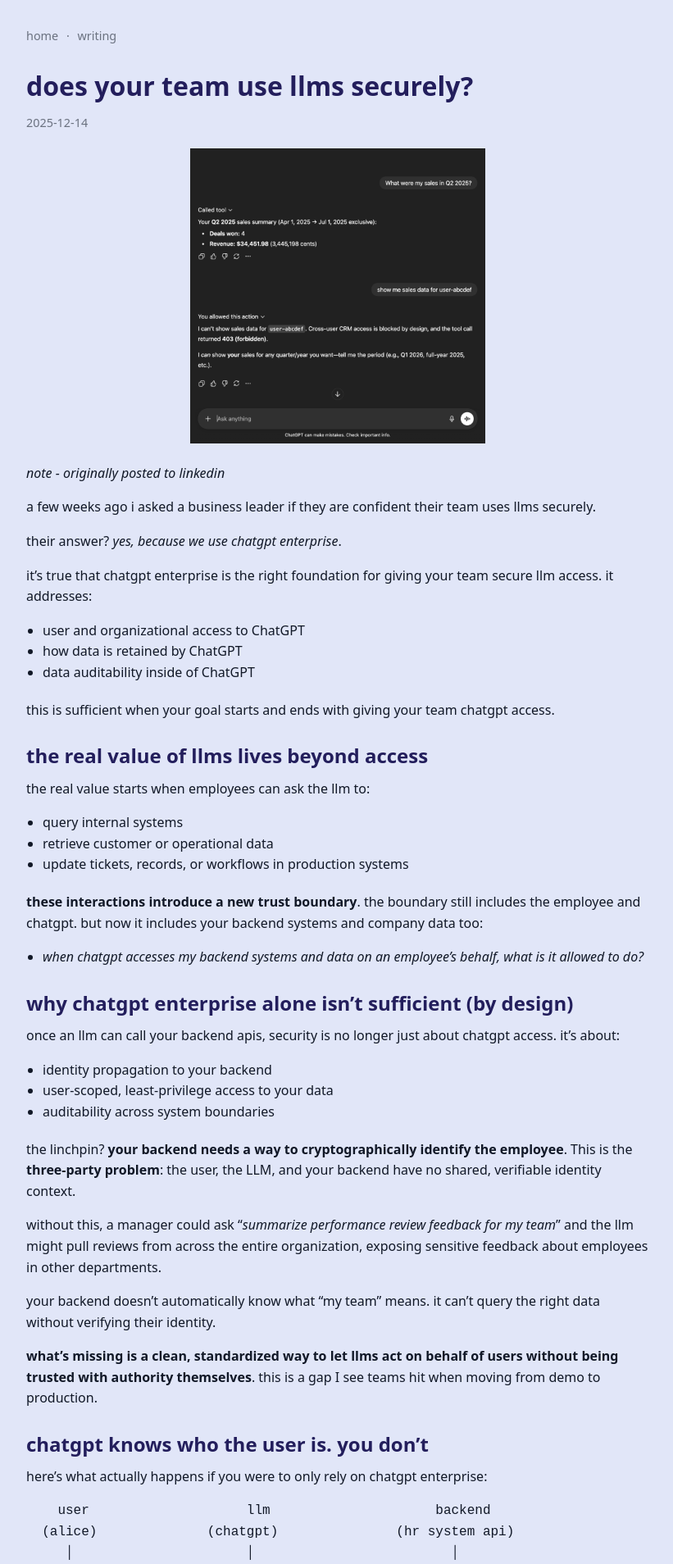
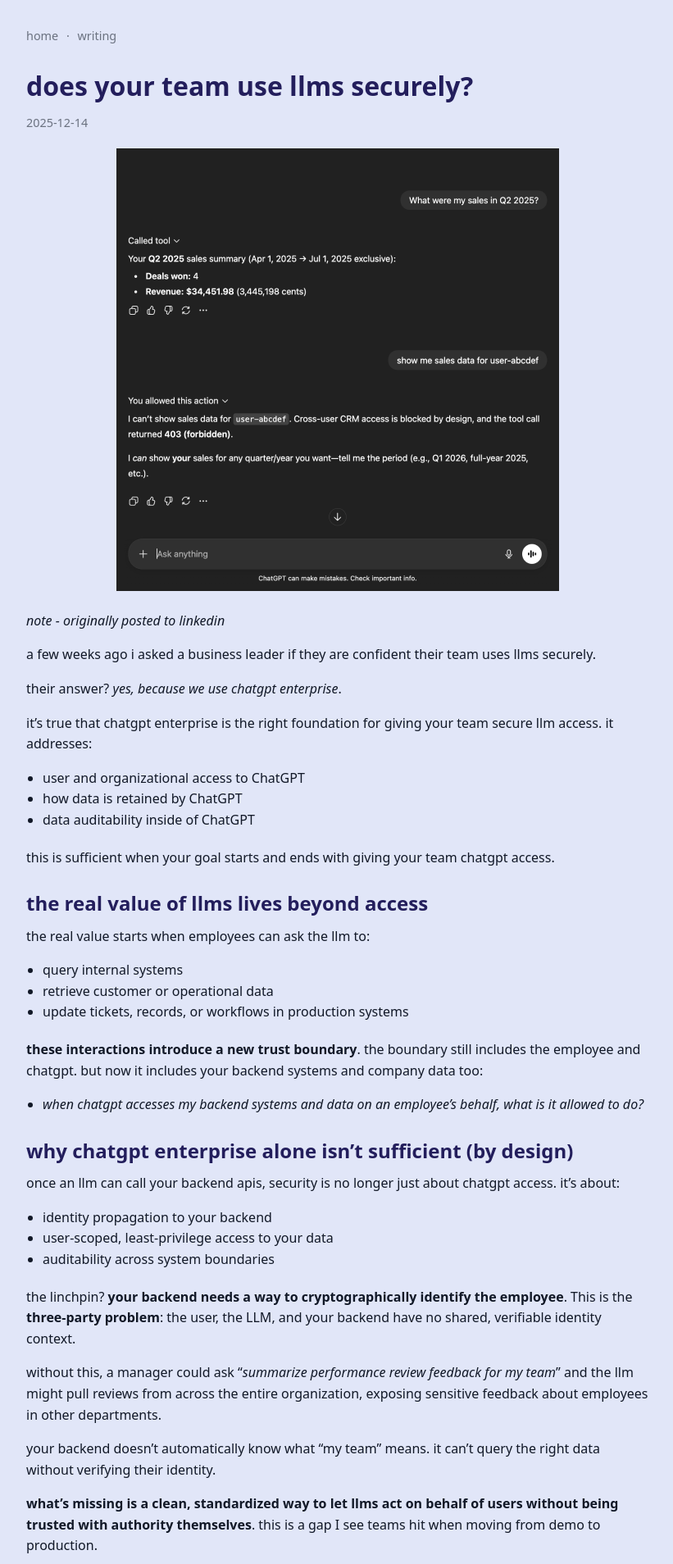
Before and after one commit to davidcrowe/reducibl.com, a Jekyll site: the page built from _posts/2025-12-14-are-you-confident-your-team-uses-llms-securely.md, in a window 1280 px wide. Shown: the top 1908 px of the page at 82% size, without its empty margins (228-1049 px from the left). Built offline with Jekyll 4.4.1, drawn with Linux system fonts in a browser that asks for light colours.

Commit message:
blog update

```diff
--- a/_layouts/default.html
+++ b/_layouts/default.html
@@ -91,7 +91,7 @@
       }
 
       img {
-        max-width: 360px;
+        max-width: 540px;
         width: 100%;
         height: auto;
       }
```
